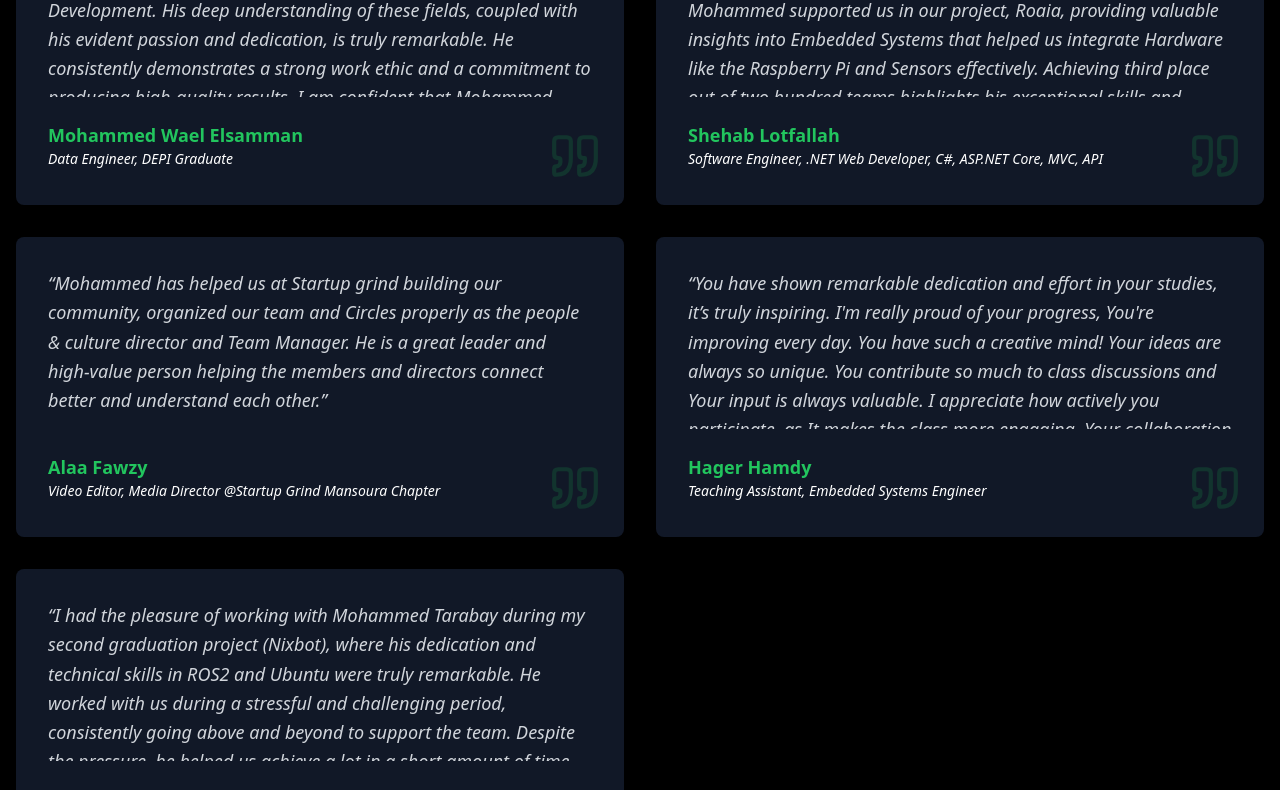
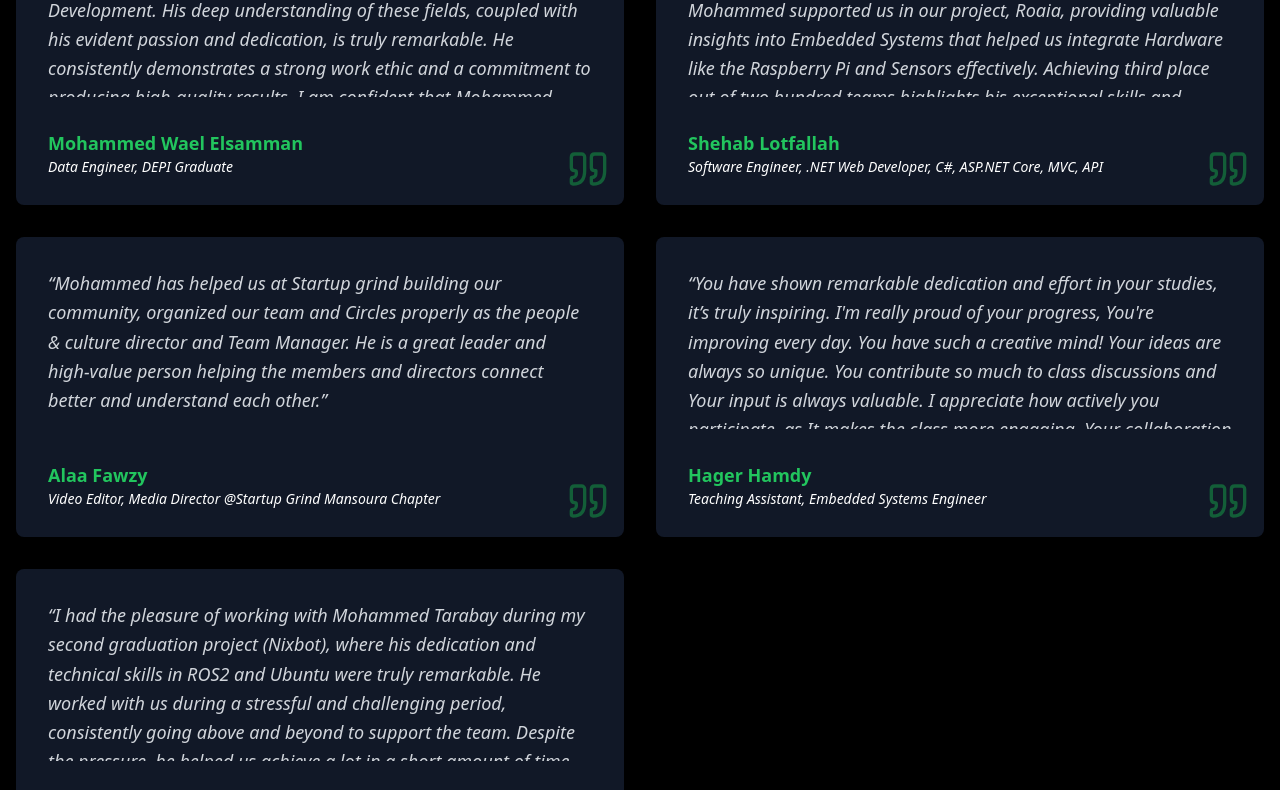
Before and after one commit to mmtrabya/Portfolio-Website, a React (Vite) app: page / in a window 1280 px wide. Shown: the part 7960-8750 px from the top of the page. Built offline with nearby package versions, Linux system fonts and the light colour scheme.

Commit message:
Added More Sections

```diff
--- a/src/components/Testimonials/TestimonialCard.tsx
+++ b/src/components/Testimonials/TestimonialCard.tsx
@@ -15,8 +15,8 @@ export const TestimonialCard = ({ text, author, role }: TestimonialCardProps) =>
     >
       {/* Quote Icon in the Bottom Right */}
       <Quote
-        className="absolute bottom-6 right-6 text-green-600 opacity-20"
-        size={50}
+        className="absolute bottom-4 right-4 text-green-600 opacity-20 md:opacity-50"
+        size={40}
       />
 
       {/* Testimonial Text */}
@@ -25,7 +25,7 @@ export const TestimonialCard = ({ text, author, role }: TestimonialCardProps) =>
       </div>
 
       {/* Author and Role */}
-      <div className="flex items-center gap-4 mt-6">
+      <div className="flex items-center gap-4 mt-6 md:mt-8">
         <div>
           <p className="text-green-500 font-semibold text-lg">{author}</p>
           <p className="text-white text-sm italic">{role}</p>
```
